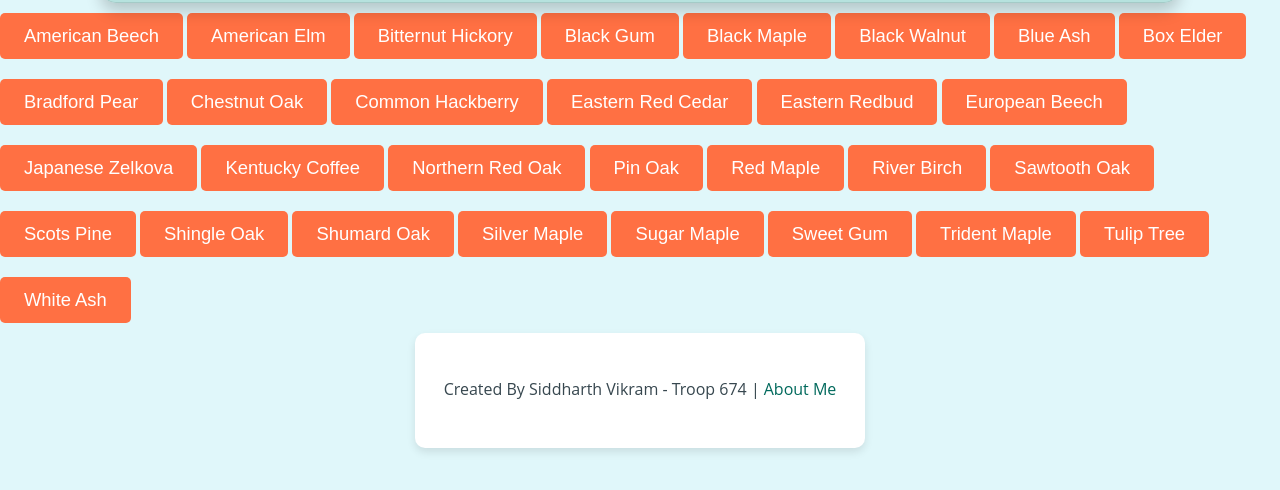
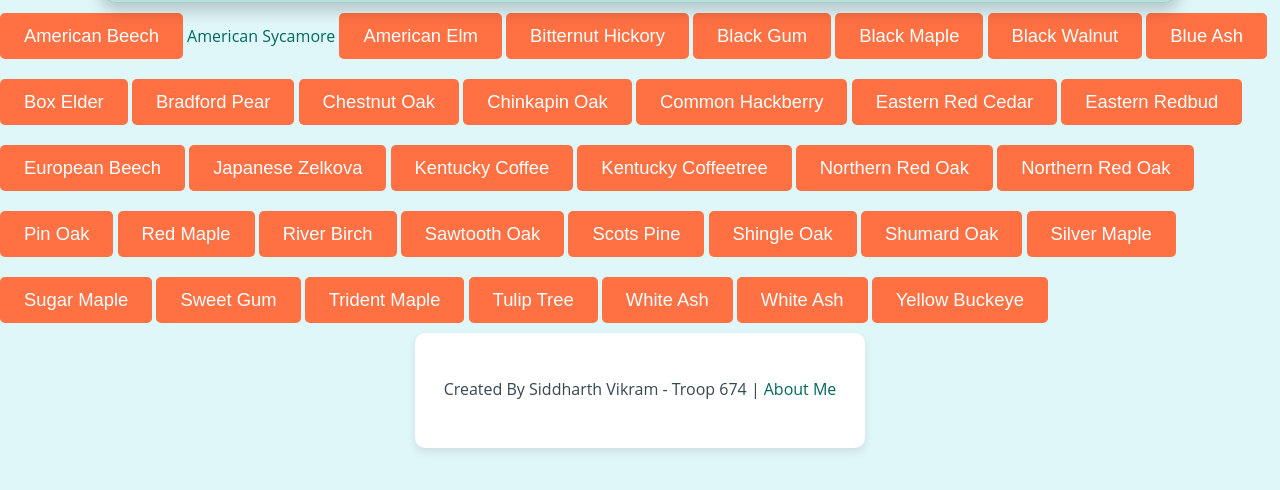
Before and after one commit to Sentrome982/PlantProber, a plain HTML site: page index.html in a window 1280 px wide. Shown: the part 232-722 px from the top of the page. Drawn offline with Linux system fonts and the light colour scheme.

Commit message:
Update index.html
add FT Trees

```diff
--- a/index.html
+++ b/index.html
@@ -15,7 +15,8 @@
         <h1 class="heading">Plant Prober - Launchpad</h1>
     </div>
     <div class="buttons">
-    <a href='trees/Blue Ash/american_beech.html'><button type='button' class="button">American Beech</button></a>
+    	<a href='trees/Blue Ash/american_beech.html'><button type='button' class="button">American Beech</button></a>
+	<a href='trees/Fort Thomas/american_sycamore.html><button type='button' class="button">American Sycamore</button></a>
 	<a href='trees/Blue Ash/american_elm.html'><button type='button' class="button">American Elm</button></a>
 	<a href='trees/Blue Ash/bitternut_hickory.html'><button type='button' class="button">Bitternut Hickory</button></a>
 	<a href='trees/Blue Ash/black_gum.html'><button type='button' class="button">Black Gum</button></a>
@@ -25,13 +26,16 @@
 	<a href='trees/Blue Ash/box_elder.html'><button type='button' class="button">Box Elder</button></a>
 	<a href='trees/Blue Ash/bradford_pear.html'><button type='button' class="button">Bradford Pear</button></a>
 	<a href='trees/Blue Ash/chestnut_oak.html'><button type='button' class="button">Chestnut Oak</button></a>
+	<a href='trees/Fort Thomas/chinkapin_oak.html'><button type='button' class="button">Chinkapin Oak</button></a>
 	<a href='trees/Blue Ash/common_hackberry.html'><button type='button' class="button">Common Hackberry</button></a>
 	<a href='trees/Blue Ash/eastern_red_cedar.html'><button type='button' class="button">Eastern Red Cedar</button></a>
 	<a href='trees/Blue Ash/eastern_redbud.html'><button type='button' class="button">Eastern Redbud</button></a>
 	<a href='trees/Blue Ash/european_beech.html'><button type='button' class="button">European Beech</button></a>
 	<a href='trees/Blue Ash/japanese_zelkova.html'><button type='button' class="button">Japanese Zelkova</button></a>
 	<a href='trees/Blue Ash/kentucky_coffee.html'><button type='button' class="button">Kentucky Coffee</button></a>
+	<a href='trees/Fort Thomas/kentucky_coffeetree.html'><button type='button' class="button">Kentucky Coffeetree</button></a>
 	<a href='trees/Blue Ash/northern_red_oak.html'><button type='button' class="button">Northern Red Oak</button></a>
+	<a href='trees/Fort Thomas/northern_red_oak.html'><button type='button' class="button">Northern Red Oak</button></a>
 	<a href='trees/Blue Ash/pin_oak.html'><button type='button' class="button">Pin Oak</button></a>
 	<a href='trees/Blue Ash/red_maple.html'><button type='button' class="button">Red Maple</button></a>
 	<a href='trees/Blue Ash/river_birch.html'><button type='button' class="button">River Birch</button></a>
@@ -45,6 +49,8 @@
 	<a href='trees/Blue Ash/trident_maple.html'><button type='button' class="button">Trident Maple</button></a>
 	<a href='trees/Blue Ash/tulip_tree.html'><button type='button' class="button">Tulip Tree</button></a>
 	<a href='trees/Blue Ash/white_ash.html'><button type='button' class="button">White Ash</button></a>
+	<a href='trees/Fort Thomas/white_ash.html'><button type='button' class="button">White Ash</button></a>
+	<a href='trees/Fort Thomas/yellow_buckeye.html'><button type='button' class="button">Yellow Buckeye</button></a>
     </div>
     <table class='bottom'>
         <tr>
```
